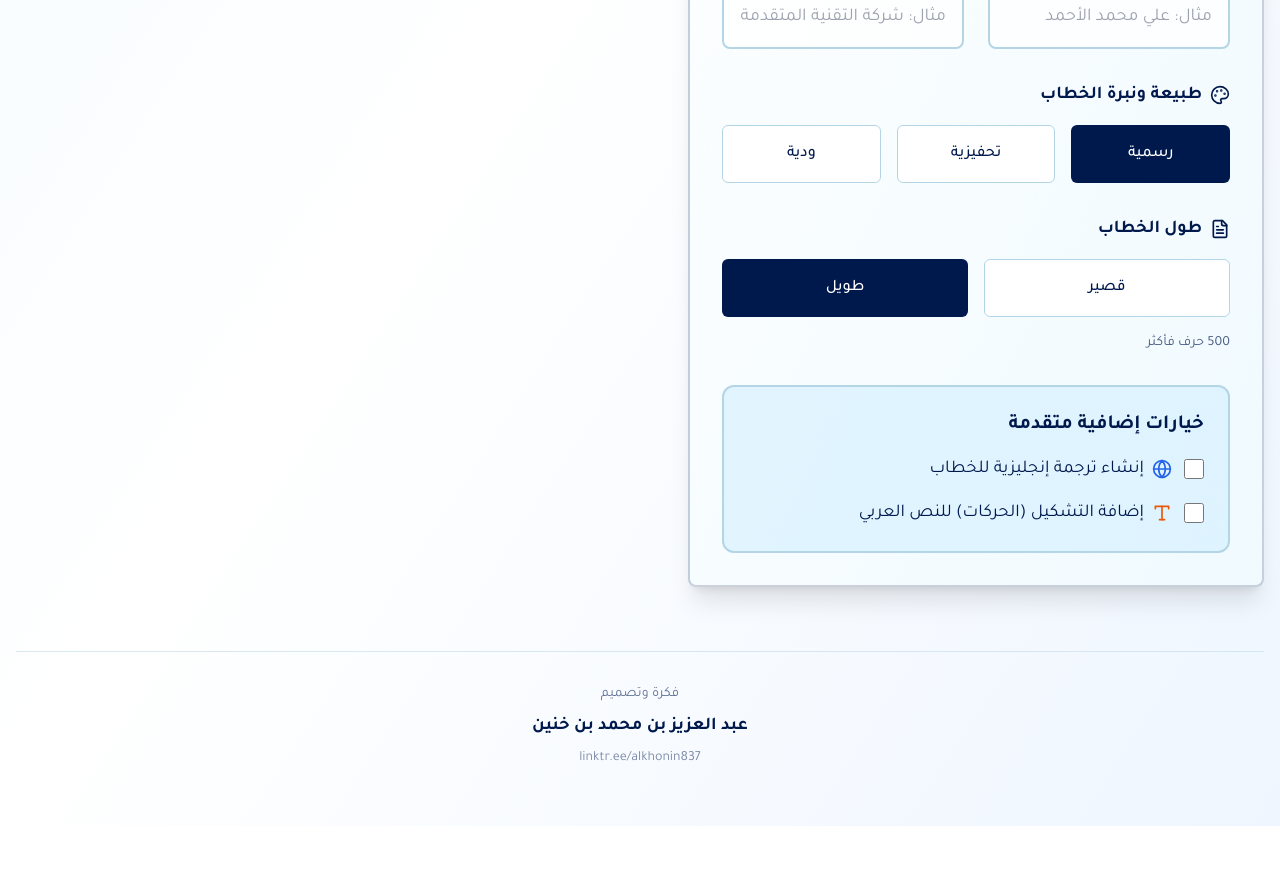
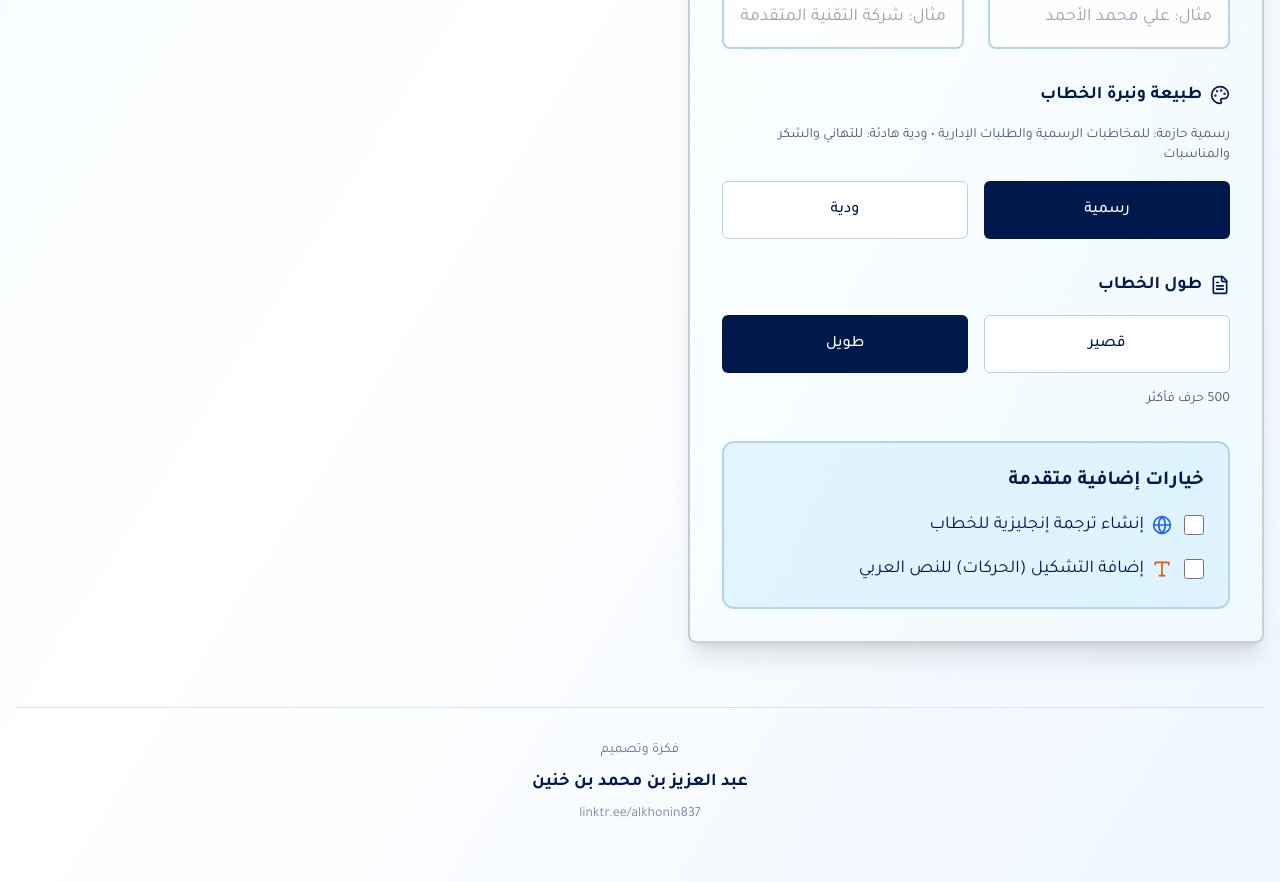
Before and after one commit to almobde/lettercraft-arab-scribe, a React (Vite) app: page / in a window 1280 px wide. Shown: the part 1140-2022 px from the top of the page. Before the commit the page ends 1966 px from the top, so only its background shows below. Built offline with nearby package versions, Linux system fonts and the light colour scheme.

Commit message:
Remove motivational tone
Remove the motivational tone from the letter generation and limit it to firm, formal, and calm friendly tones.

```diff
--- a/src/components/LetterForm.tsx
+++ b/src/components/LetterForm.tsx
@@ -117,8 +117,11 @@ export const LetterForm = ({ letterData, setLetterData }: LetterFormProps) => {
             <Palette className="w-5 h-5" />
             طبيعة ونبرة الخطاب
           </label>
-          <div className="grid grid-cols-2 md:grid-cols-3 gap-4">
-            {(['رسمية', 'تحفيزية', 'ودية'] as const).map((tone) => (
+          <div className="text-sm text-primary/70 font-tajawal mb-2">
+            رسمية حازمة: للمخاطبات الرسمية والطلبات الإدارية • ودية هادئة: للتهاني والشكر والمناسبات
+          </div>
+          <div className="grid grid-cols-2 gap-4">
+            {(['رسمية', 'ودية'] as const).map((tone) => (
               <Button
                 key={tone}
                 type="button"
--- a/src/data/letterTemplates.ts
+++ b/src/data/letterTemplates.ts
@@ -30,7 +30,7 @@ export const letterTemplates: LetterTemplate[] = [
     title: 'ترقية',
     icon: '📈',
     occasion: 'يسرني أن أتقدم لكم بأحر التهاني والتبريكات بمناسبة ترقيتكم للمنصب الجديد، وهذا إنجاز يعكس جهودكم المتميزة وكفاءتكم المهنية العالية',
-    tone: 'تحفيزية',
+    tone: 'ودية',
     length: 'قصير'
   },
   {
@@ -70,7 +70,7 @@ export const letterTemplates: LetterTemplate[] = [
     title: 'إنجاز مشروع',
     icon: '✅',
     occasion: 'يسرني أن أبلغكم بإتمام المشروع المكلف به في الموعد المحدد وبالجودة المطلوبة، وقد تم تسليم جميع المخرجات وفقاً للمواصفات المتفق عليها مسبقاً',
-    tone: 'تحفيزية',
+    tone: 'رسمية',
     length: 'قصير'
   },
   {
@@ -86,7 +86,7 @@ export const letterTemplates: LetterTemplate[] = [
     title: 'دعوة تدريب',
     icon: '🎓',
     occasion: 'ندعوكم للمشاركة في البرنامج التدريبي المتخصص الذي سينظم الأسبوع القادم، والذي يهدف إلى تطوير المهارات المهنية ومواكبة أحدث التطورات في المجال',
-    tone: 'تحفيزية',
+    tone: 'ودية',
     length: 'قصير'
   },
   {
@@ -110,7 +110,7 @@ export const letterTemplates: LetterTemplate[] = [
     title: 'خطاب توصية',
     icon: '⭐',
     occasion: 'يسرني أن أوصي بقوة بالموظف المذكور أعلاه، حيث عمل معنا لفترة طويلة وأثبت كفاءة عالية ومهنية متميزة والتزاماً كاملاً بالمسؤوليات المناطة به',
-    tone: 'تحفيزية',
+    tone: 'رسمية',
     length: 'قصير'
   },
   {
@@ -134,7 +134,7 @@ export const letterTemplates: LetterTemplate[] = [
     title: 'دعوة فعالية',
     icon: '🎉',
     occasion: 'يشرفنا دعوتكم لحضور الفعالية السنوية التي ستقام في قاعة المؤتمرات الكبرى، والتي ستشهد عرض إنجازات العام وتكريم المتميزين وإعلان خطط المستقبل',
-    tone: 'تحفيزية',
+    tone: 'ودية',
     length: 'قصير'
   },
   {
@@ -150,7 +150,7 @@ export const letterTemplates: LetterTemplate[] = [
     title: 'تقدير إنجاز',
     icon: '🏆',
     occasion: 'أتقدم لكم بأصدق عبارات التقدير والإعجاب بالإنجاز المتميز الذي حققتموه مؤخراً، والذي يعكس مهارتكم العالية وتفانيكم في العمل، وهو مصدر فخر للجميع',
-    tone: 'تحفيزية',
+    tone: 'ودية',
     length: 'قصير'
   },
   {
@@ -174,7 +174,7 @@ export const letterTemplates: LetterTemplate[] = [
     title: 'طلب تعاون',
     icon: '🤝',
     occasion: 'نتشرف بالتواصل معكم لاستكشاف إمكانيات التعاون المشترك في المجالات ذات الاهتمام المتبادل، حيث نرى أن هناك فرصاً واعدة للعمل المشترك يمكن أن تحقق الفائدة للطرفين',
-    tone: 'تحفيزية',
+    tone: 'ودية',
     length: 'طويل'
   },
   {
--- a/src/types/letter.ts
+++ b/src/types/letter.ts
@@ -5,7 +5,7 @@ export interface LetterData {
   occasion: string;
   senderOrganization: string;
   senderName: string;
-  tone: 'رسمية' | 'تحفيزية' | 'ودية';
+  tone: 'رسمية' | 'ودية';
   length: 'قصير' | 'طويل';
   needsTranslation: boolean;
   needsDiacritics: boolean;
@@ -28,6 +28,6 @@ export interface LetterTemplate {
   title: string;
   icon: string;
   occasion: string;
-  tone: 'رسمية' | 'تحفيزية' | 'ودية';
+  tone: 'رسمية' | 'ودية';
   length: 'قصير' | 'طويل';
 }
```
